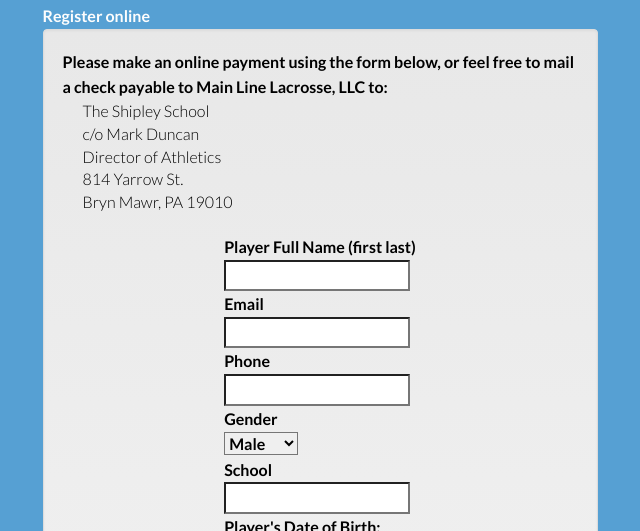
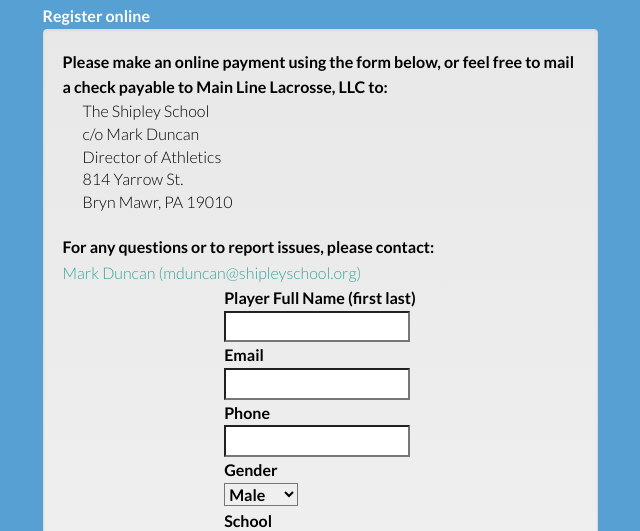
Before and after one commit to dkelley/mainlinelacrosse, a plain HTML site: page goalie2016.html in a window 1280 px wide. Shown: the part 1224-1755 px from the top of the page, without its empty margins (320-960 px from the left). Drawn offline with nearby package versions, Linux system fonts and the light colour scheme; some packages are replaced by stand-ins of ours.

Commit message:
added email contact

```diff
--- a/goalie2016.html
+++ b/goalie2016.html
@@ -139,6 +139,9 @@
 									814 Yarrow St.<br/>
 									Bryn Mawr, PA 19010
 									</address>
+								</div>
+								<div>
+									<b>For any questions or to report issues, please contact:<br/></b> <A href="mailto:mduncan@shipleyschool.org">Mark Duncan (mduncan@shipleyschool.org)</a>
 								</div>
 							</div>
 							<div class="registrationForm">
```
